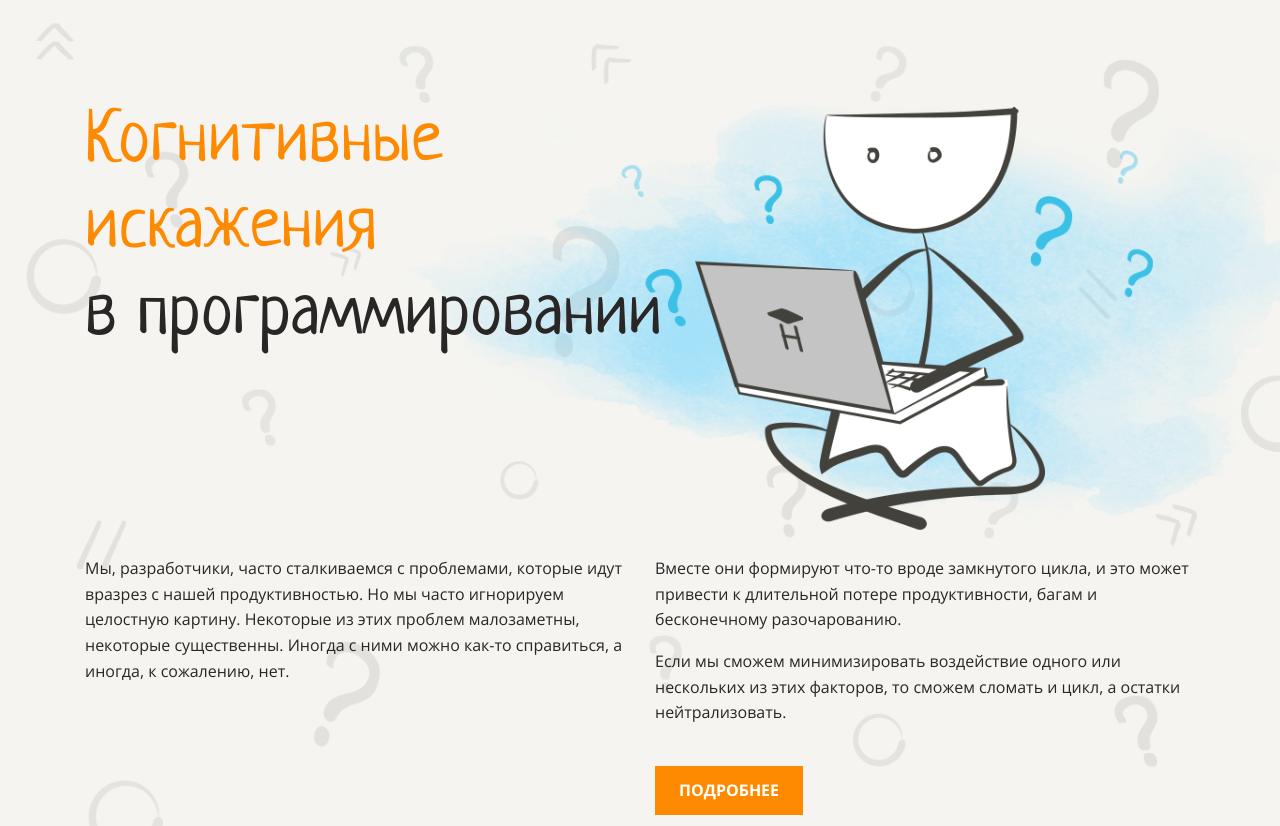
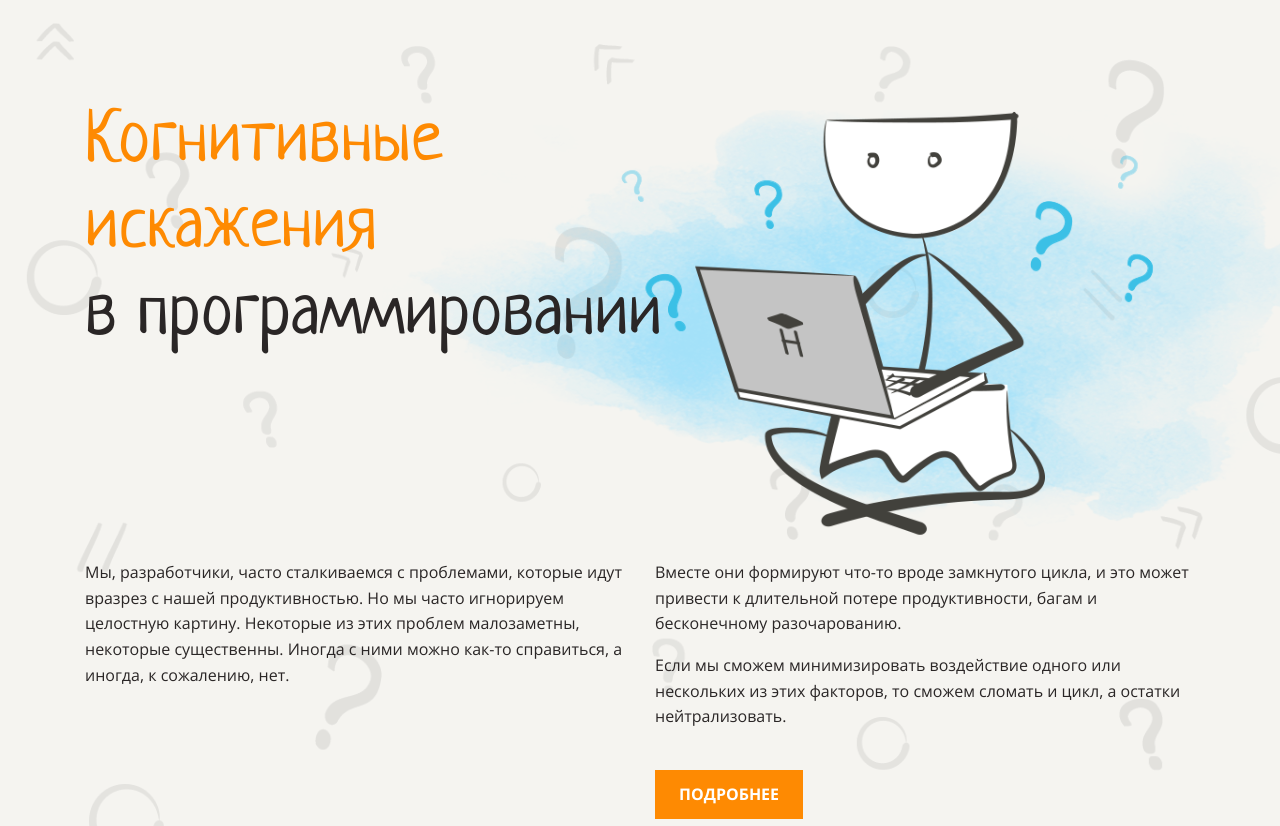
Before and after one commit to Teihden/layout-designer-project-58, a website: page src/index.html in a window 1280 px wide. Shown: the top 826 px of the page. Drawn offline with Linux system fonts and the light colour scheme.

Commit message:
Fix №2

```diff
--- a/src/index.html
+++ b/src/index.html
@@ -12,6 +12,7 @@
 <body>
     <header class="section background-light">
         <div class="content">
+            <img class="image-main" src="assets/images/main.png" alt="main">
             <h1 class="align-left">
                 Когнитивные<br>
                 искажения<br>
@@ -36,7 +37,6 @@
                 </p>
                 <a class="button-detail background-primary text-color-white" href="#navigation">подробнее</a>
             </div>
-            <img class="image-main" src="assets/images/main.png" alt="main">
         </div>
     </header>
 
--- a/src/styles/style.css
+++ b/src/styles/style.css
@@ -80,7 +80,7 @@ h4,
 .h-margin-bottom-30 { margin-bottom: 30px; }
 
 h1 {
-  margin: 0 0 197px;
+  margin: 0 0 201px;
 
   font-size: 72px;
 }
@@ -142,7 +142,7 @@ section::before {
 /* Image */
 .image-main {
   position: absolute;
-  top: -55px;
+  top: -50px;
   right: -270px;
   z-index: -10;
 
```
